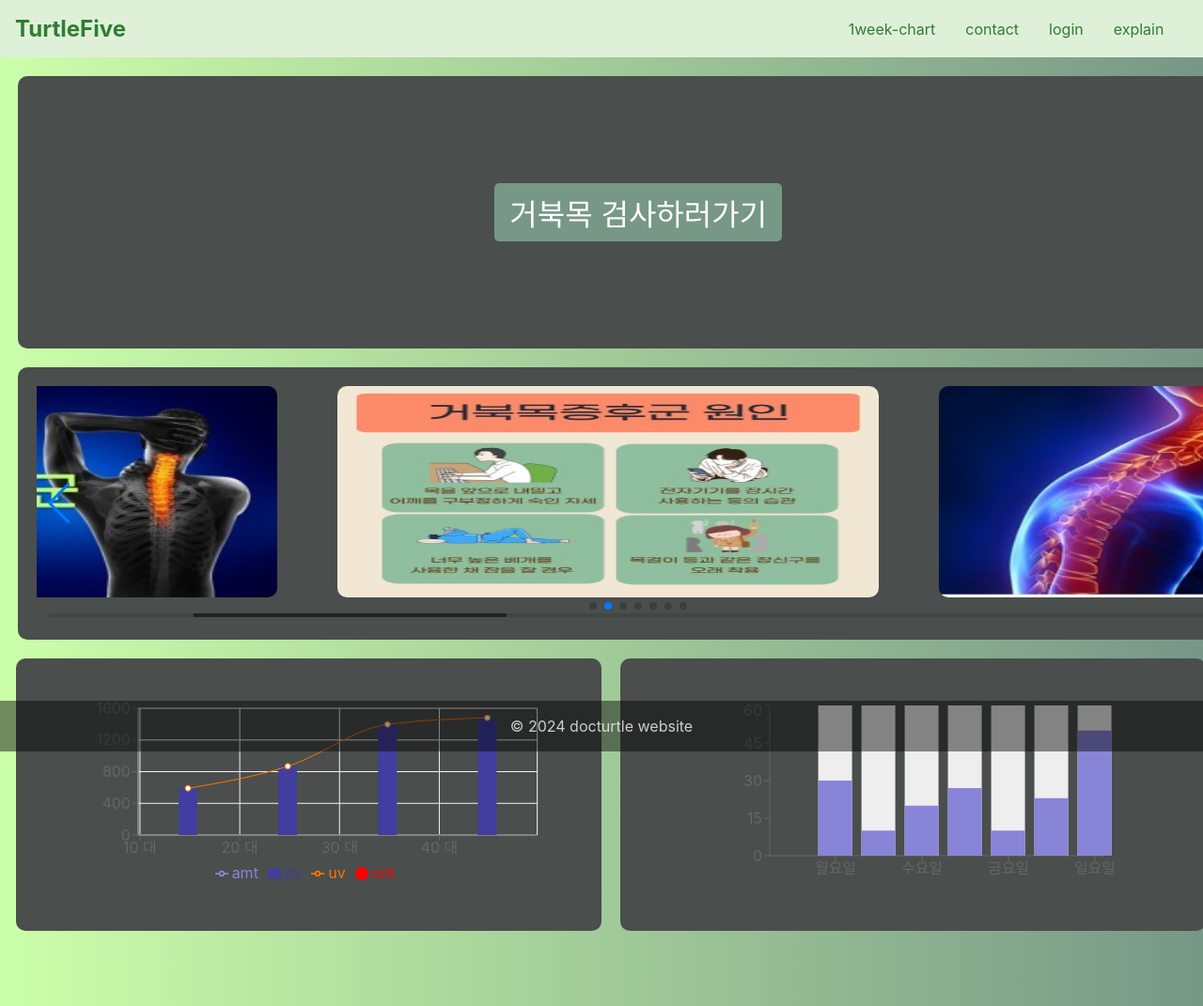
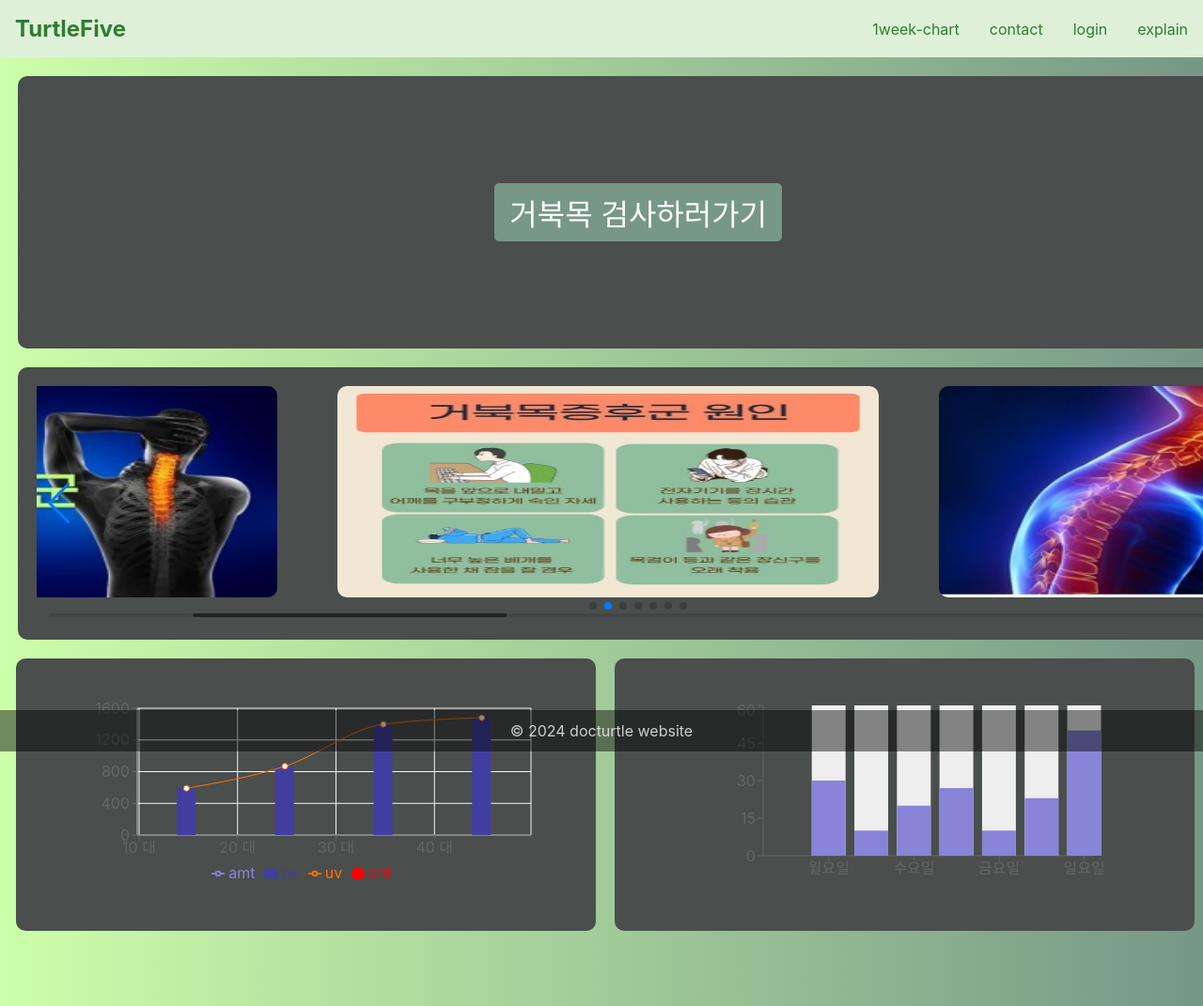
Before and after one commit to dain0l/capstone_turtlefive, a React (Create React App) app in the folder project/: page /register in a window 1280 px wide. Shown: the top 1071 px of the page at 94% size. Built offline with nearby package versions, Linux system fonts and the light colour scheme.

Commit message:
반응형 수정
registerpage. 수정

```diff
--- a/project/src/pages/RegisterPage.jsx
+++ b/project/src/pages/RegisterPage.jsx
@@ -63,7 +63,7 @@ const HeaderContainer = styled.div`
     background: #DFF0D8;
     color: #FBFDF5;
     padding: 1rem;
-    width: 98%;
+    width: 100%;
     justify-content: space-between;
     align-items: center;
     flex-wrap: wrap; /* 필요에 따라 행을 여러 줄로 바꿉니다. */
@@ -71,7 +71,11 @@ const HeaderContainer = styled.div`
 
 //4a4e4c
 //ff69b44c - 핑크색
+// margin-left: 1.5%;
+// margin-right: 3%;
+// flex: 0 0 calc(50% - 1.5%);
 
+//반응형 수정중 -다인
 const RectangleContainer = styled.div`
     background-color: #4a4e4c;
     padding: 20px;
@@ -82,12 +86,12 @@ const RectangleContainer = styled.div`
     flex-direction: column;
     align-items: center;
     width: 100%;
-    max-width: 1550px;
     height: 250px;
     margin-left: 1.5%;
-    margin-right: 3%;
-    flex: 0 0 calc(50% - 1.5%);
+    margin-right: 1.5%;
     overflow: hidden;
+
+
 `;
 
 const Rectangle2Container = styled.div`
@@ -95,8 +99,8 @@ const Rectangle2Container = styled.div`
     padding: 20px;
     border-radius: 10px;
     margin-top: 20px;
+    display: flex;
     margin-bottom: 80px;
-    display: flex;
     justify-content: center;
     flex-direction: column;
     align-items: center;
@@ -109,7 +113,7 @@ const StyledFooter = styled.footer`
     background-color: rgba(0, 0, 0, 0.452);
     color: #ffffffc3;
     padding: 2px;
-    height: 50px;
+    height: 40px;
     position: fixed;
     bottom: 0;
     left: 0;
@@ -144,7 +148,7 @@ const StyledLink = styled(Link)`
 
 const Row = styled.div`
     display: flex;
-    width: 99%;
+    width: 98%;
 `;
 
 const StyledButton = styled.button`
@@ -232,13 +236,13 @@ function Header() {
 
                 </NavigationWrapper>
             </HeaderContainer>
-            {/* 거북목 검사하러 가기 컨테이너 */}
+
             <RectangleContainer>
                 <Link to="/webcam">
                     <StyledButton>거북목 검사하러가기</StyledButton>
                 </Link>
             </RectangleContainer>
-            {/* 슬라이드 컨테이너 */}
+
             <RectangleContainer>
             <Swiper
                 modules={[Navigation, Pagination, Scrollbar, A11y, Autoplay]}
```
Lines whose indentation alone changed are shown as unchanged.
